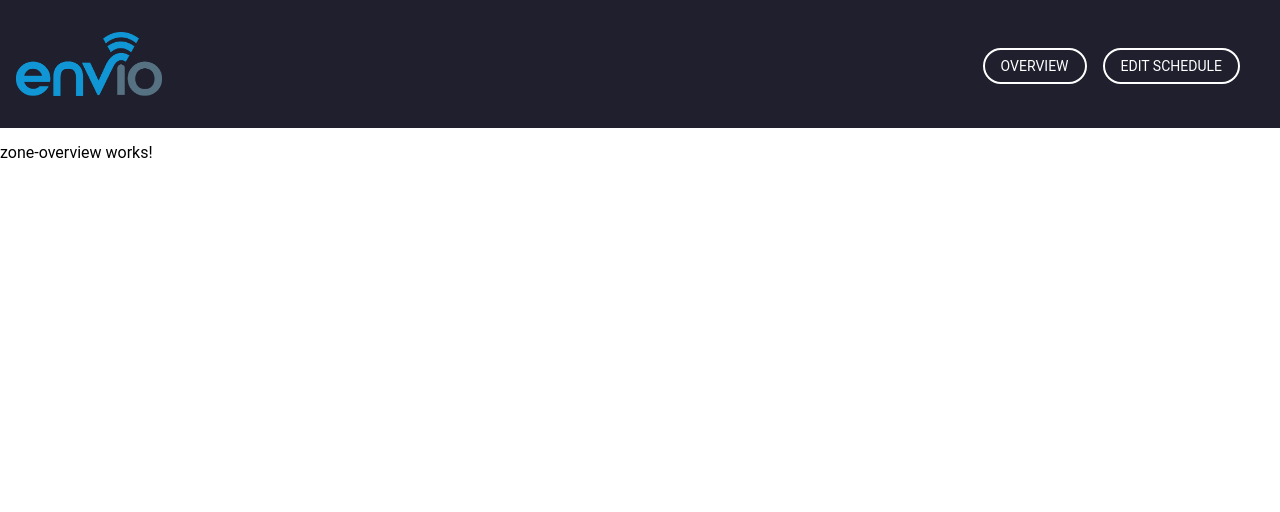
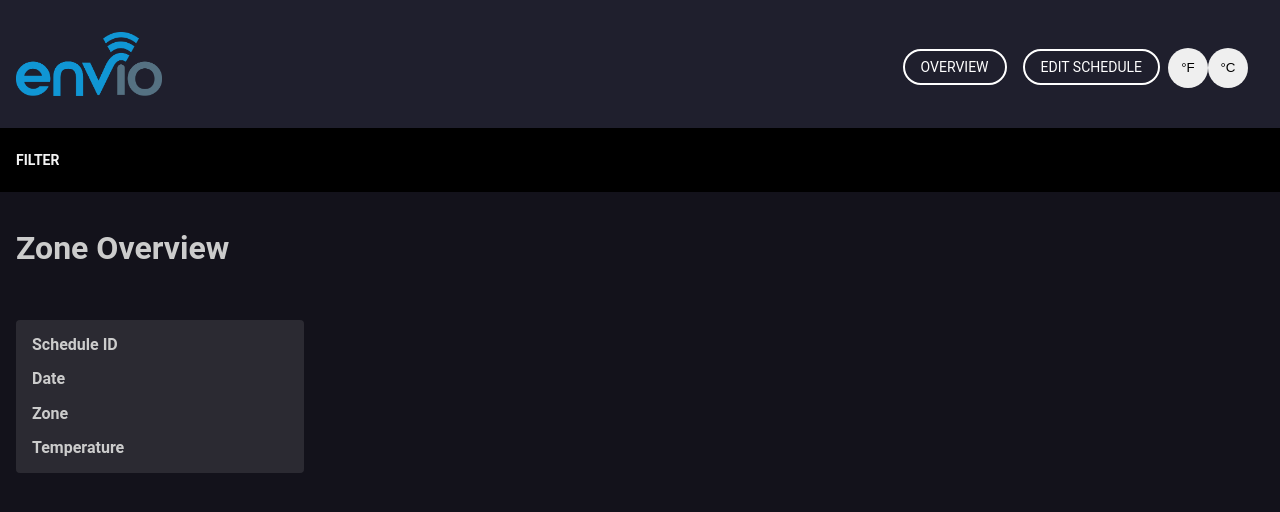
Before and after one commit to fsalahuddin/envio-app, an Angular app: page /overview in a window 1280 px wide. Shown: the top 512 px of the page. Built offline with nearby package versions, Linux system fonts and the light colour scheme.

Commit message:
Zone overview page structure

```diff
--- a/src/app/app.component.html
+++ b/src/app/app.component.html
@@ -1,10 +1,12 @@
-<nav id="menuContainer" class="h4 w-100 center ph3 flex flex-row">
+<nav id="menu-container" class="h4 w-100 center ph3 flex flex-row">
   <a id="header-logo" class="mid-gray link flex flex-row-lang" href="#" title="Home">
       <img src="../assets/images/enviorgb.jpeg" class="h-50 mv4" alt="Site Name">
   </a>
   <div class="absolute right-2 top-1 mv4">
       <a [routerLink]="['/overview']" class="mh2 f6 grow no-underline br-pill ba bw1 ph3 pv2 mb2 dib white pointer">OVERVIEW</a>
       <a [routerLink]="['/edit']" class="mh2 f6 grow no-underline br-pill ba bw1 ph3 pv2 mb2 dib white pointer">EDIT SCHEDULE</a>
+      <button mat-mini-fab class="mh2">°F</button>
+      <button mat-mini-fab class="mh2">°C</button>
   </div>
 </nav>
 
--- a/src/app/zone-overview/zone-overview.component.html
+++ b/src/app/zone-overview/zone-overview.component.html
@@ -1,3 +1,22 @@
-<p>
-  zone-overview works!
-</p>
+<div class="component-container h-100">
+    <div class="bg-black pa3 relative flex flex-row">
+          <div class="b f6 near-white mv2">FILTER</div>
+          <div class="mh3 relative flex flex-row">
+                <mat-card></mat-card>
+          </div>
+    </div>
+    <div>
+        <h1 class="moon-gray pa3">
+            Zone Overview
+        </h1>
+        <div>
+            <mat-card class="w-20 fl ma3 bg-white-10 moon-gray">
+              <p><b class="mr2">Schedule ID</b></p>
+              <p><b class="mr2">Date</b></p>
+              <p><b class="mr2">Zone</b></p>
+              <p><b class="mr2">Temperature</b></p>
+            </mat-card>
+        </div>
+
+    </div>
+</div>
--- a/src/assets/styles/custom.css
+++ b/src/assets/styles/custom.css
@@ -7,6 +7,10 @@ html,body
     overflow-x: hidden;
 }
 
-#menuContainer {
+#menu-container {
     background-color: rgb(31, 31, 45);
 }
+
+.component-container {
+    background-color: rgb(19, 18, 27);
+}
```
Also changed, not shown: src/app/app.module.ts (+7 -1 lines).
